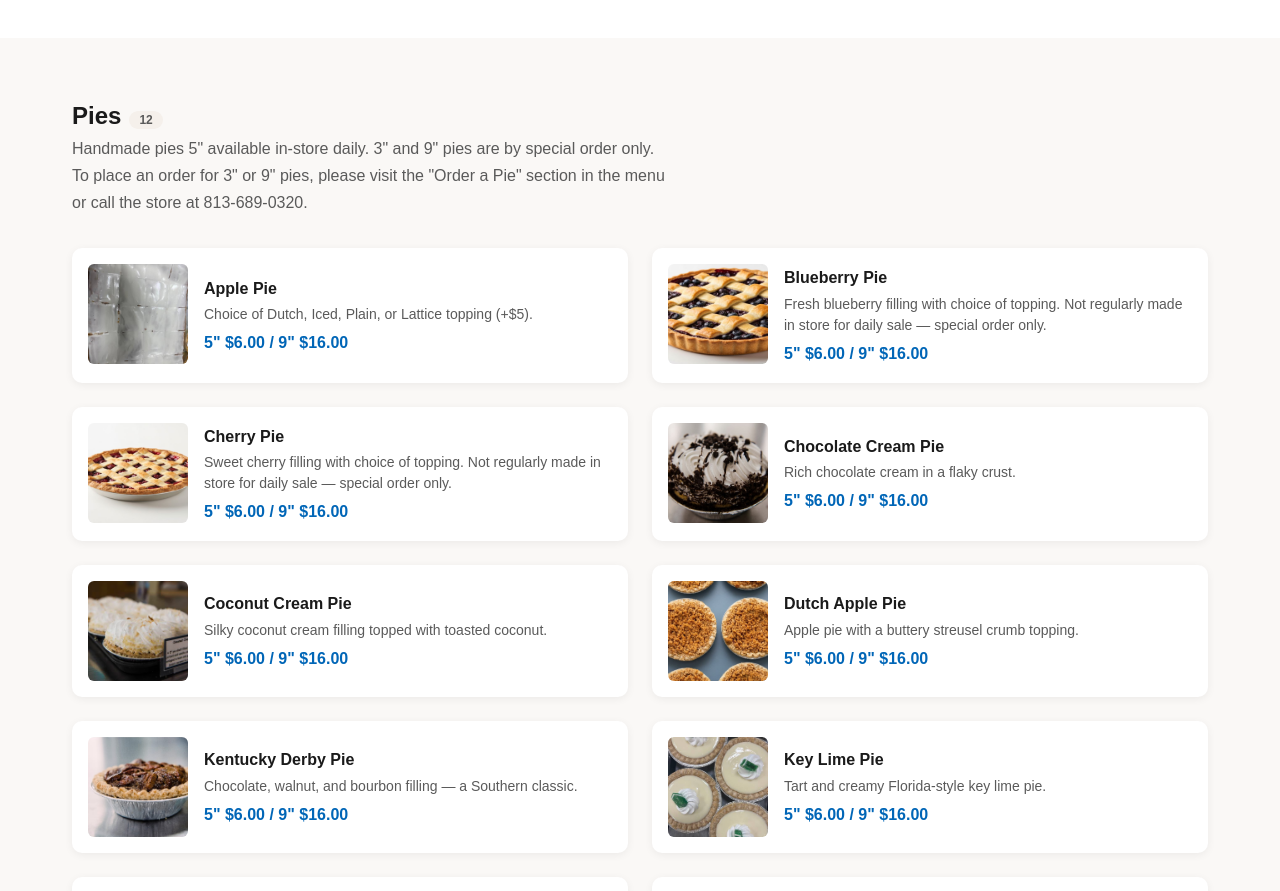
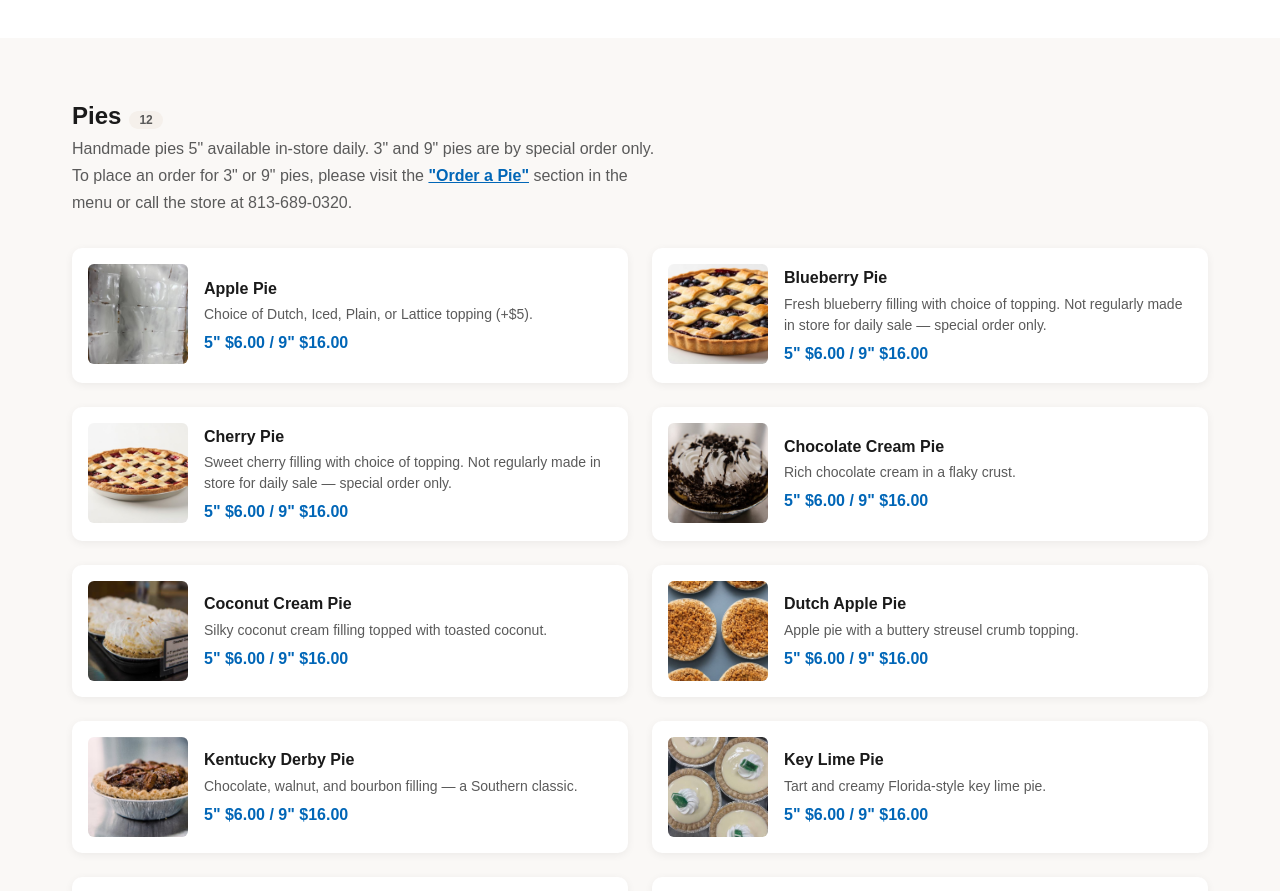
Before and after one commit to webeducationservices-oss/moreno-bakery, a Next.js app: page /menu/bakery in a window 1280 px wide. Shown: the part 4060-4951 px from the top of the page. Built offline with nearby package versions, Linux system fonts and the light colour scheme; a web font is replaced by a local one.

Commit message:
Edit app/menu/bakery/page.js — i would like to add a link on the description under the pie section that takes c

```diff
--- a/app/menu/bakery/page.js
+++ b/app/menu/bakery/page.js
@@ -92,7 +92,19 @@ export default function BakeryMenuPage() {
                 {cat.name}
                 <span className={styles.itemCount}>{cat.items.length}</span>
               </h2>
-              <p>{cat.description}</p>
+              <p>
+                {cat.id === "pies" && cat.description.includes('"Order a Pie"') ? (
+                  <>
+                    {cat.description.split('"Order a Pie"')[0]}
+                    <Link href="/order-a-pie" style={{ color: "var(--color-primary)", fontWeight: 700, textDecoration: "underline" }}>
+                      &quot;Order a Pie&quot;
+                    </Link>
+                    {cat.description.split('"Order a Pie"')[1]}
+                  </>
+                ) : (
+                  cat.description
+                )}
+              </p>
             </div>
 
             <div className={styles.itemListGrid}>
```
